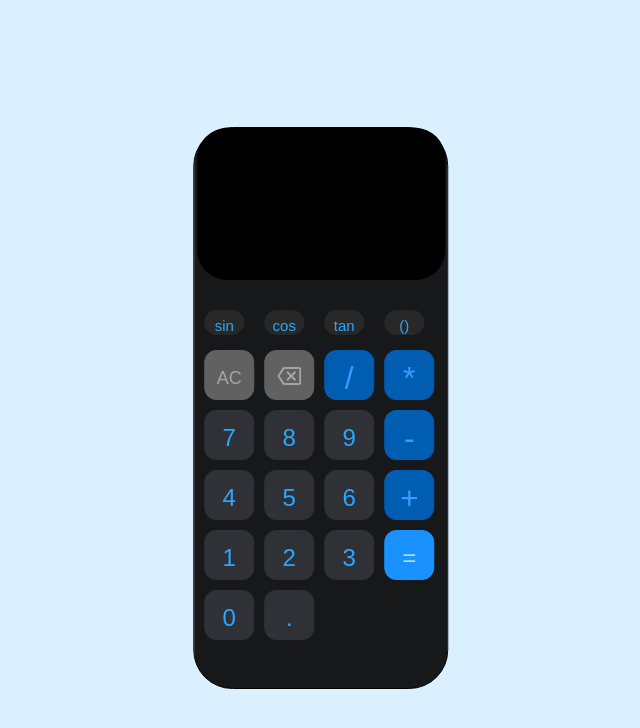
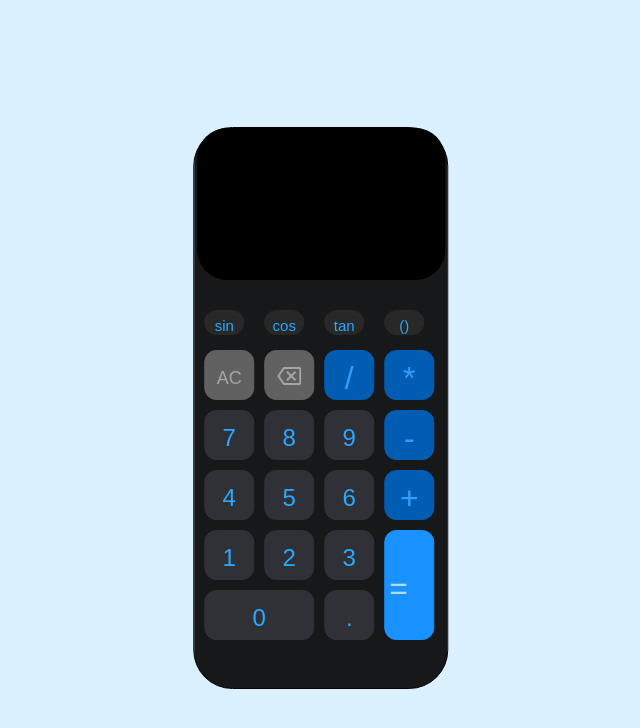
Before and after one commit to saniyafarzindeveloper/calci, a React (Create React App) app: page / in a window 1280 px wide. Shown: the top 728 px of the page, without its empty margins (306-946 px from the left). Built offline with nearby package versions, Linux system fonts and the light colour scheme.

Commit message:
fixed the equal to button styling

```diff
--- a/src/components/App.css
+++ b/src/components/App.css
@@ -1,7 +1,7 @@
 
 body{
     background-color:  #DAF0FF;
-    display: flex;
+    display: grid;
     justify-content: center;
     align-items: center;
 
@@ -14,7 +14,7 @@ body{
 button{
     border-radius: 12px;
     width: 50px;
-    height: 50px;
+    /* height: 50px; */
     /* margin: 3px; */
     /* margin-top: 15%; */
     font-size: large;
@@ -86,47 +86,6 @@ input{
     font-weight: 400;
 }
 
-/* .equalto{
-font-size: xx-large;
-font-weight: 400;
-/* display: flex;
-flex-direction: row;
-justify-content: center;
-align-items: center; */
-/* height: 120px; */
-/* position:relative; */
-/* background: #1991FF;
-color: #B2DAFF;
-border: 1px solid #1991FF;
-grid-column: ; */
-/* height: 100px; */
-/* padding: 6px 4px 0px;
-gap: 10px;
-
-
-width: 62px;
-
-left: 280px;
-top: 622px;
-
-
-border-radius: 12px;
-}*/
-
-/* .equalto{
-     display: flex;
-    flex-direction: column;
-    justify-content: center;
-    align-items: center;
-    padding: 6px 4px 0px;
-    gap: 10px;
-    position: absolute;
-    width: 56px;
-    height: 138px;
-    left: 190px;
-    top: 357px;
-    background: #1991FF;
-    border-radius: 12px; } */
 
 .backspace{
     background-color:  #616161;
@@ -171,13 +130,12 @@ border-radius: 16px; */
     color: #B2DAFF;
     border: 1px solid #1991FF;
     font-weight: 400;
-    font-size: x-large;
-    /* display: flex;
+    font-size: xx-large;
+    display: flex;
+    justify-content: center;
+    text-align: center;
     flex-direction: column;
-    justify-content: center;
-    align-items: center; */
-    /* position: relative; */
-
+    grid-row-end: span 2;
 }
 
 /* #zero{
@@ -211,26 +169,28 @@ border-radius: 16px; */
     /* width: 115px; */
 }
 
-.container2{
+/* .container2{
     display: grid;
-    /* grid-template-rows: 2/4; */
+    grid-template-rows: 2/4;
     border-radius: 12px;
-    /* width: 50px;
-    height: 50px; */
-}
+    width: 50px;
+    height: 50px;
+} */
 
-.equalto{
-    display: flex;
-    flex-direction: column;
-    grid-row-end: span 2;
+/* .equalto{ */
     /* grid-row-end: -1; */
     /* height: 120px; */
     /* grid-row: 5 / span 2; */
     /* grid-column-end: -1; */
-}
+/* } */
 
-#zero{
+.zero{
     grid-column-end: span 2;
     width: 100%;
     display: block;
+    background-color: #303136;
+    color: #29A8FF;
+    border: 1px solid #303136;
+    font-weight: 500;
+    font-size: x-large;
 }
--- a/src/components/btnMapper.js
+++ b/src/components/btnMapper.js
@@ -83,7 +83,7 @@ const btnMapper = [
     },
     {
         content: "0",
-        type: "digit"
+        type: "zero"
     },
     {
         content: ".",
```
